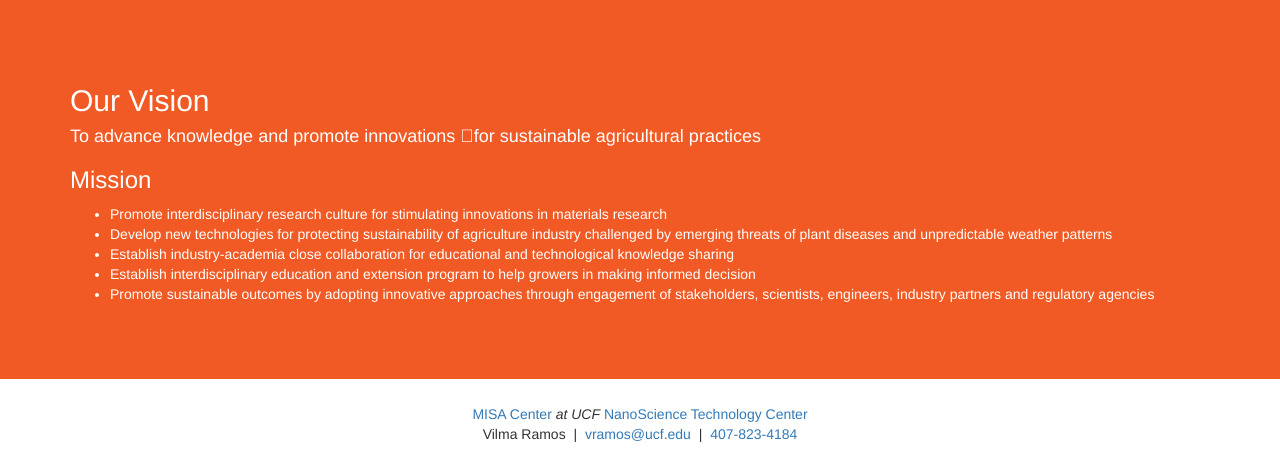
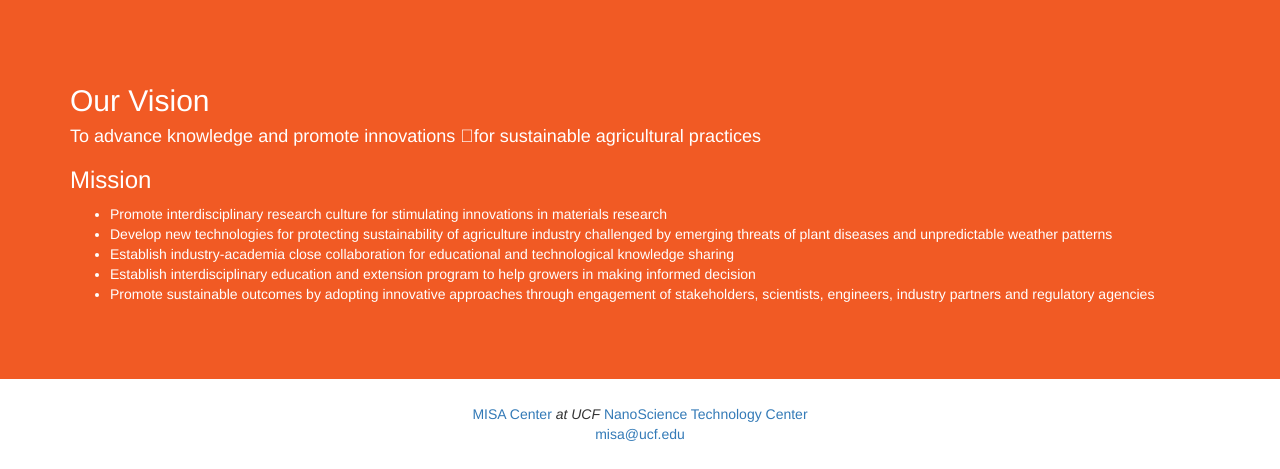
Before and after one commit to ucf-nstc/misa, a PHP site: page /index.php in a window 1280 px wide. Shown: the part 721-1190 px from the top of the page. Run offline with PHP 8.4, Linux system fonts and the light colour scheme; some libraries are stand-ins or nearby versions.

Commit message:
updated footer information

```diff
--- a/includes/footer.php
+++ b/includes/footer.php
@@ -5,11 +5,7 @@
 	<br>
 
 	<!-- Contact Info -->
-	<span>Vilma Ramos</span>
-	&nbsp;|&nbsp;
-	<a href="mailto:vramos@ucf.edu">vramos@ucf.edu</a>
-	&nbsp;|&nbsp;
-	<a href="tel:+407-823-4184">407-823-4184</a>
+	<a href="mailto:misa@ucf.edu">misa@ucf.edu</a>
 
 </footer>
 
```
